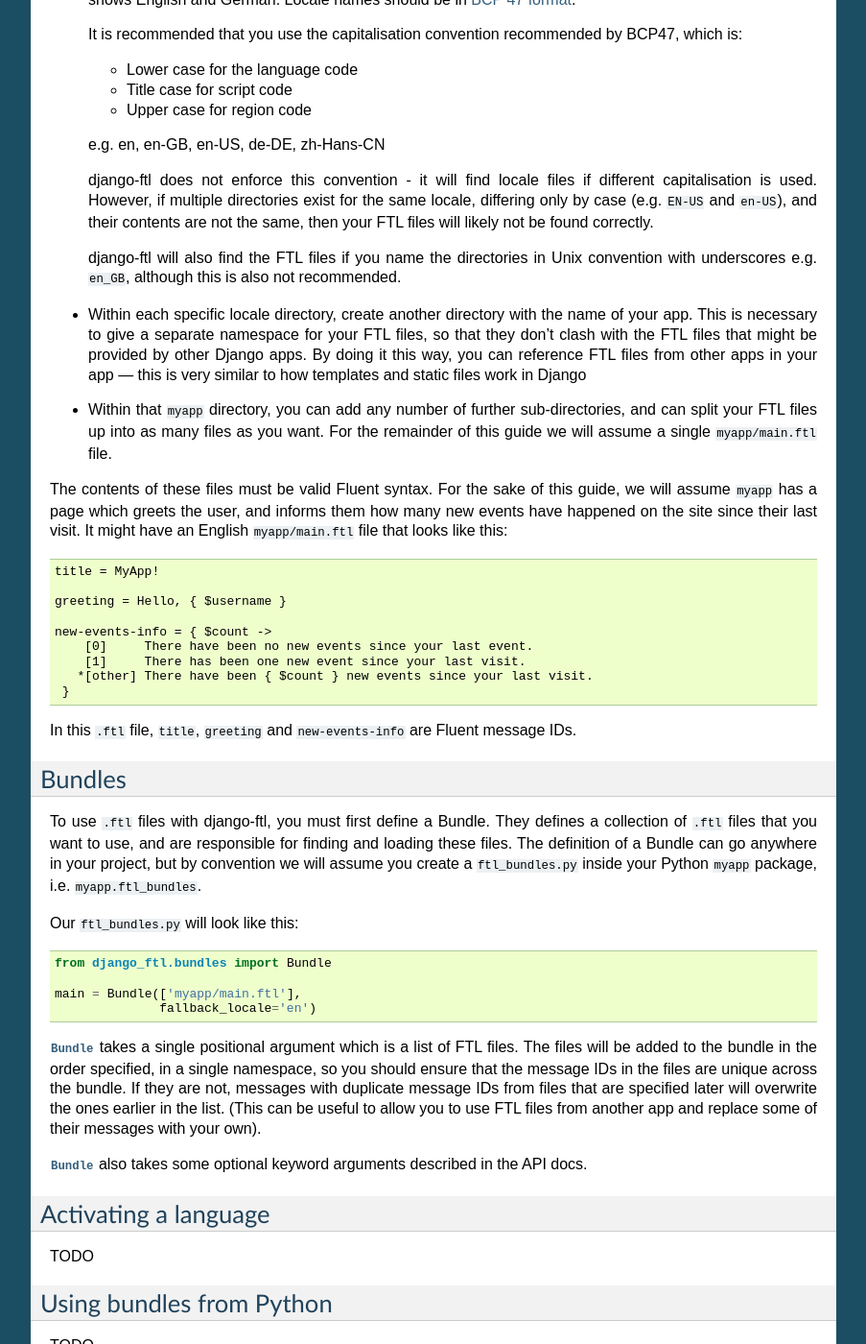
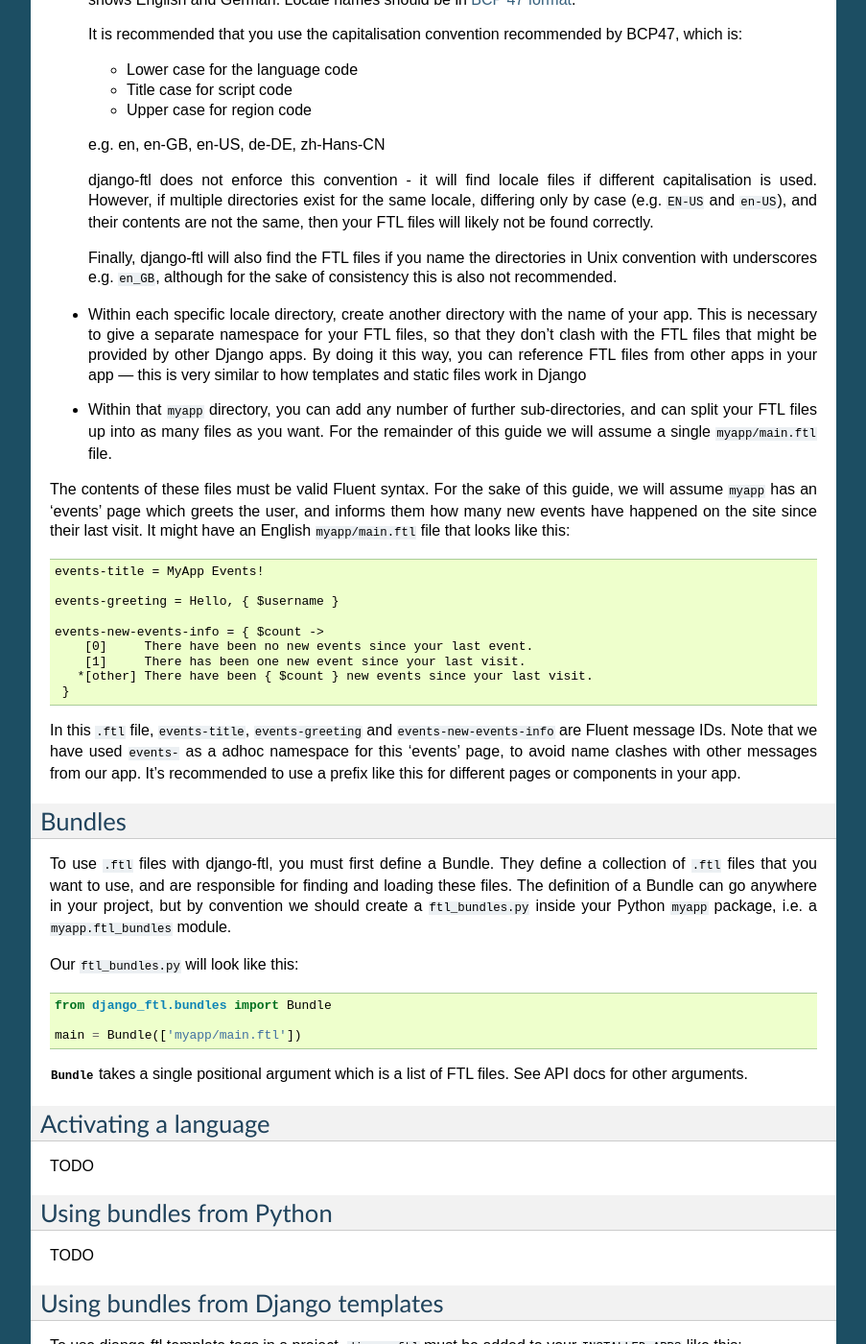
Before and after one commit to django-ftl/django-ftl, a Sphinx documentation site: the page built from docs/usage.rst, in a window 1280 px wide and 1400 px high, scrolled down 699 px. Shown: the whole window at 96% size, without its empty margins (198-1101 px from the left). Built offline with Sphinx 7.4.7, drawn with Linux system fonts in a browser that asks for light colours.

Commit message:
Reworked Bundle default locale setting.

```diff
--- a/docs/usage.rst
+++ b/docs/usage.rst
@@ -59,9 +59,9 @@ That is:
   their contents are not the same, then your FTL files will likely not be found
   correctly.
 
-  django-ftl will also find the FTL files if you name the directories in Unix
-  convention with underscores e.g. ``en_GB``, although this is also not
-  recommended.
+  Finally, django-ftl will also find the FTL files if you name the directories
+  in Unix convention with underscores e.g. ``en_GB``, although for the sake of
+  consistency this is also not recommended.
 
 * Within each specific locale directory, create another directory with the name
   of your app. This is necessary to give a separate namespace for your FTL
@@ -77,33 +77,35 @@ That is:
 
 
 The contents of these files must be valid Fluent syntax. For the sake of this
-guide, we will assume ``myapp`` has a page which greets the user, and informs
-them how many new events have happened on the site since their last visit.
-It might have an English ``myapp/main.ftl`` file that looks like this::
+guide, we will assume ``myapp`` has an 'events' page which greets the user, and
+informs them how many new events have happened on the site since their last
+visit. It might have an English ``myapp/main.ftl`` file that looks like this::
 
-  title = MyApp!
+  events-title = MyApp Events!
 
-  greeting = Hello, { $username }
+  events-greeting = Hello, { $username }
 
-  new-events-info = { $count ->
+  events-new-events-info = { $count ->
       [0]     There have been no new events since your last event.
       [1]     There has been one new event since your last visit.
      *[other] There have been { $count } new events since your last visit.
    }
 
-In this ``.ftl`` file, ``title``, ``greeting`` and ``new-events-info`` are
-Fluent message IDs.
+In this ``.ftl`` file, ``events-title``, ``events-greeting`` and
+``events-new-events-info`` are Fluent message IDs. Note that we have used
+``events-`` as a adhoc namespace for this 'events' page, to avoid name clashes
+with other messages from our app. It's recommended to use a prefix like this for
+different pages or components in your app.
 
 
 Bundles
 -------
 
 To use ``.ftl`` files with django-ftl, you must first define a Bundle. They
-defines a collection of ``.ftl`` files that you want to use, and are responsible
+define a collection of ``.ftl`` files that you want to use, and are responsible
 for finding and loading these files. The definition of a Bundle can go anywhere
-in your project, but by convention we will assume you create a
-``ftl_bundles.py`` inside your Python ``myapp`` package, i.e.
-``myapp.ftl_bundles``.
+in your project, but by convention we should create a ``ftl_bundles.py`` inside
+your Python ``myapp`` package, i.e. a ``myapp.ftl_bundles`` module.
 
 Our ``ftl_bundles.py`` will look like this:
 
@@ -111,19 +113,10 @@ Our ``ftl_bundles.py`` will look like this:
 
    from django_ftl.bundles import Bundle
 
-   main = Bundle(['myapp/main.ftl'],
-                 fallback_locale='en')
+   main = Bundle(['myapp/main.ftl'])
 
-:class:`~django_ftl.bundles.Bundle` takes a single positional argument which is a list of FTL files. The
-files will be added to the bundle in the order specified, in a single namespace,
-so you should ensure that the message IDs in the files are unique across the
-bundle. If they are not, messages with duplicate message IDs from files that are
-specified later will overwrite the ones earlier in the list. (This can be useful
-to allow you to use FTL files from another app and replace some of their
-messages with your own).
-
-:class:`~django_ftl.bundles.Bundle` also takes some optional keyword arguments
-described in the API docs.
+:class:`~django_ftl.bundles.Bundle` takes a single positional argument which is
+a list of FTL files. See API docs for other arguments.
 
 
 Activating a language
```
Also changed, not shown: docs/api/bundle.rst (+31 -11 lines), 3 other files.
